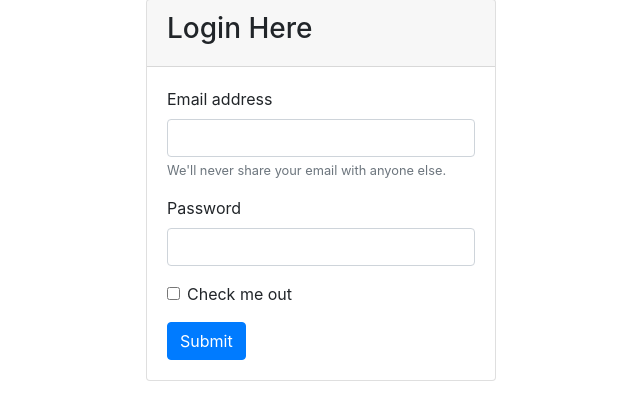
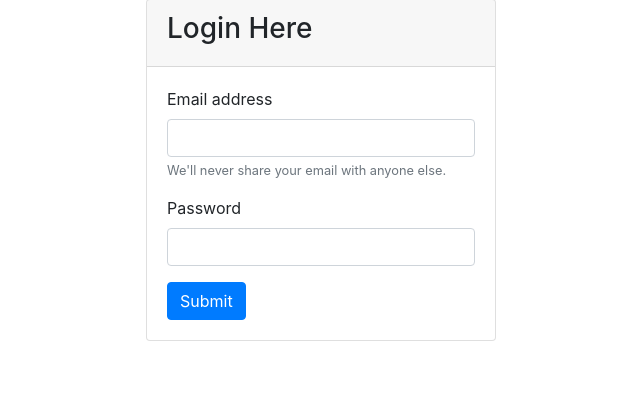
Before and after one commit to 5cientist/php_session_cookies, a PHP site: page /login.php in a window 1280 px wide. Shown: the part 49-469 px from the top of the page, without its empty margins (319-959 px from the left). Run offline with PHP 8.4, Linux system fonts and the light colour scheme.

Commit message:
modified ,removed check out

```diff
--- a/login.php
+++ b/login.php
@@ -3,7 +3,7 @@
 <head>
     <meta charset="UTF-8">
     <meta name="viewport" content="width=device-width, initial-scale=1.0">
-    <title>Document</title>
+    <title>LOGIN</title>
 </head>
 <body>
 <main>
@@ -24,10 +24,6 @@
   <div class="form-group">
     <label for="exampleInputPassword1">Password</label>
     <input type="password" class="form-control" name='pass' id="exampleInputPassword1">
-  </div>
-  <div class="form-group form-check">
-    <input type="checkbox" class="form-check-input" id="exampleCheck1">
-    <label class="form-check-label" for="exampleCheck1">Check me out</label>
   </div>
   <button type="submit" name='submit' class="btn btn-primary">Submit</button>
 </form>
--- a/register.php
+++ b/register.php
@@ -25,10 +25,6 @@
   <div class="form-group">
     <label for="exampleInputPassword1">Password</label>
     <input type="password" class="form-control" name='pass' id="exampleInputPassword1">
-  </div>
-  <div class="form-group form-check">
-    <input type="checkbox" class="form-check-input" id="exampleCheck1">
-    <label class="form-check-label" for="exampleCheck1">Check me out</label>
   </div>
   <button type="submit" name='submit' class="btn btn-primary">Submit</button>
 </form>
--- a/welcome.php
+++ b/welcome.php
@@ -11,7 +11,7 @@ else
 <head>
     <meta charset="UTF-8">
     <meta name="viewport" content="width=device-width, initial-scale=1.0">
-    <title>Document</title>
+    <title>welcome</title>
 </head>
 <body>
 <header>
```
